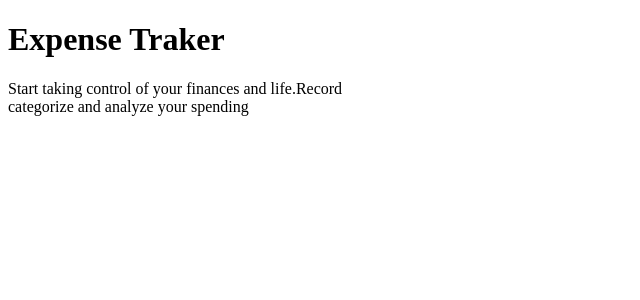
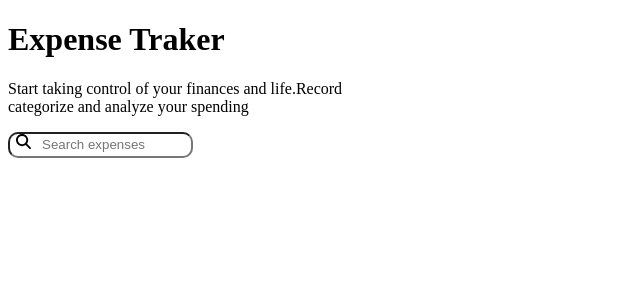
Before and after one commit to Richard3wasonga/EXPENSE-TRACKER, a React (Vite) app: page / in a window 1280 px wide. Shown: the top 300 px of the page, without its empty margins (0-640 px from the left). Built offline with nearby package versions, Linux system fonts and the light colour scheme.

Commit message:
added search bar

```diff
--- a/package.json
+++ b/package.json
@@ -10,6 +10,11 @@
     "preview": "vite preview"
   },
   "dependencies": {
+    "@fortawesome/fontawesome-svg-core": "^6.7.2",
+    "@fortawesome/free-brands-svg-icons": "^6.7.2",
+    "@fortawesome/free-regular-svg-icons": "^6.7.2",
+    "@fortawesome/free-solid-svg-icons": "^6.7.2",
+    "@fortawesome/react-fontawesome": "^0.2.2",
     "react": "^19.0.0",
     "react-dom": "^19.0.0"
   },
--- a/src/App.jsx
+++ b/src/App.jsx
@@ -1,11 +1,13 @@
 import React from 'react'
 import Header from './components/Header'
+import SerachBar from './components/SerachBar'
 
 
 function App() {
   return (
     <div>
       <Header/>
+      <SerachBar/>
     </div>
   )
 }
--- /dev/null
+++ b/src/components/SerachBar.jsx
@@ -0,0 +1,14 @@
+import React from 'react'
+import { FontAwesomeIcon } from '@fortawesome/react-fontawesome'
+import { faMagnifyingGlass } from '@fortawesome/free-solid-svg-icons'
+
+function SerachBar() {
+  return (
+    <form>
+        <input type="text" placeholder='Search expenses' className='searchbar'/>
+        <button className='searchbtn'><FontAwesomeIcon icon={faMagnifyingGlass} /></button>
+    </form>
+  )
+}
+
+export default SerachBar
--- a/src/index.css
+++ b/src/index.css
@@ -29,3 +29,20 @@
     color: white;
 
 }
+.searchbar{
+    position: relative;
+    height: 20px;
+    border-radius: 10px;
+
+}
+.searchbtn{
+    position: absolute;
+    border: none;
+    left: 10px;
+    background: transparent;
+    font-size: 15px;
+
+}
+.searchbar::placeholder {
+    padding-left: 30px;
+}
```
Also changed, not shown: 1 other file (tests, documents, lock files or other folders).
